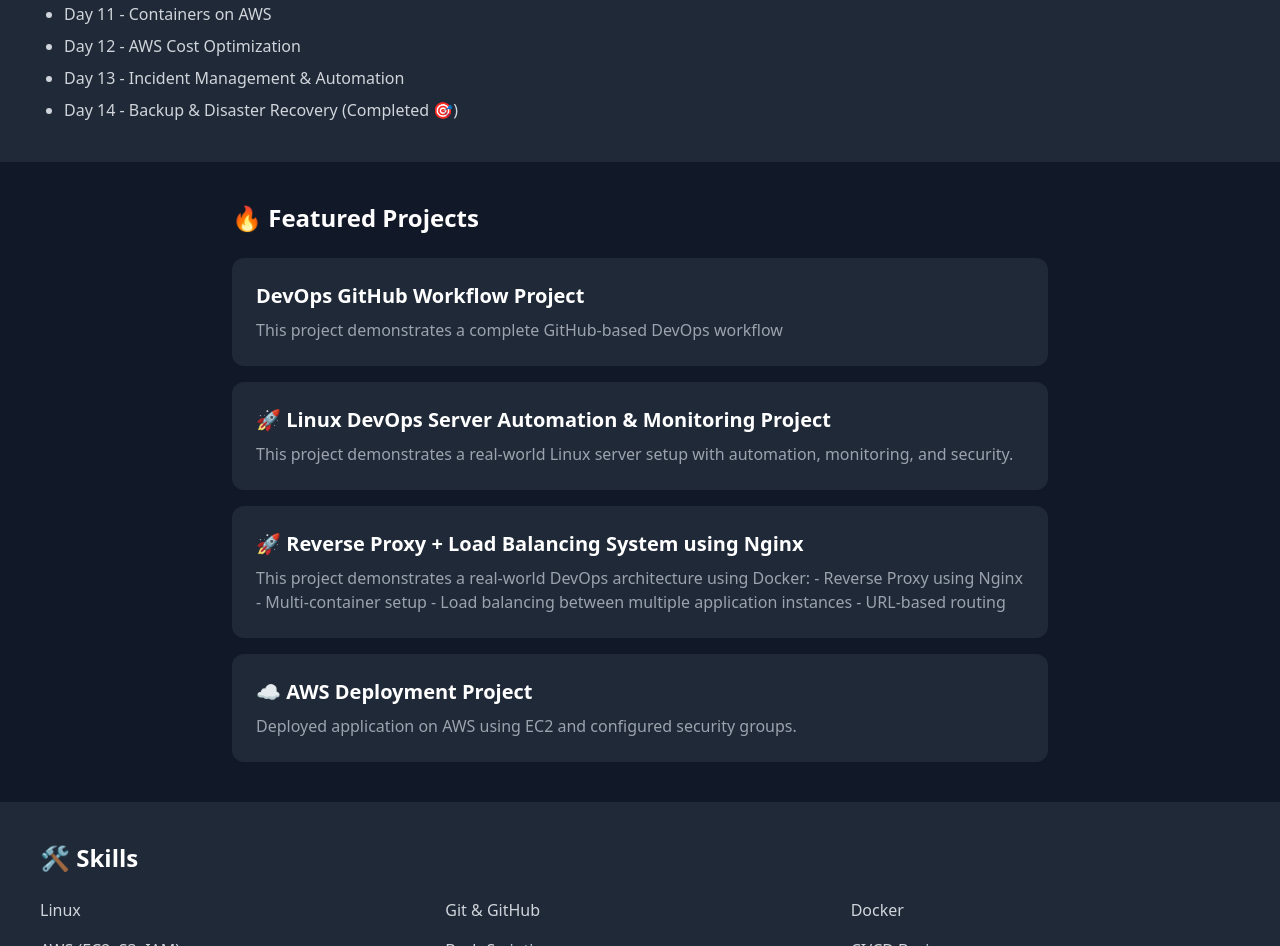
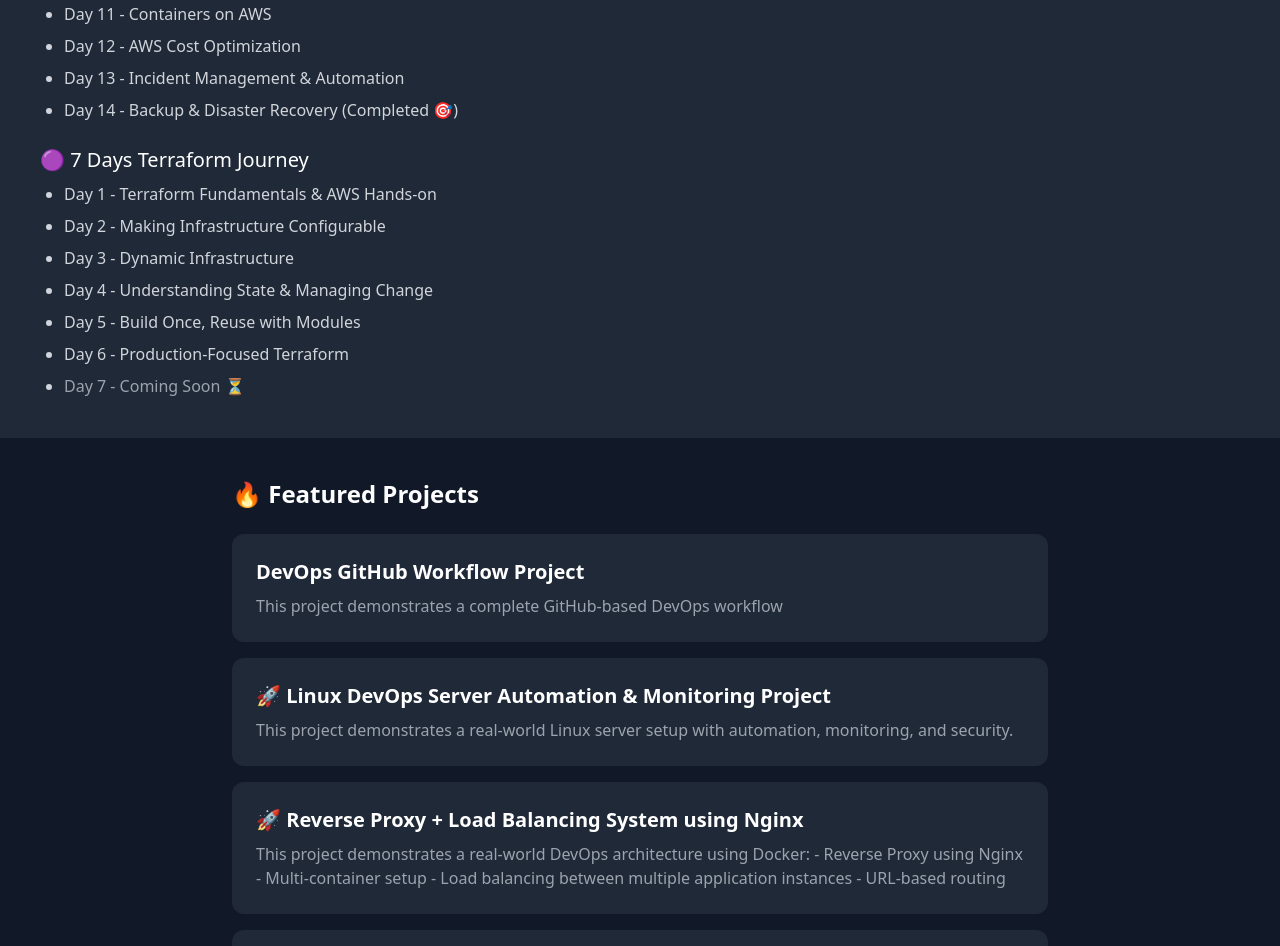
Before and after one commit to vshlsharma/vshlsharma.github.io, a plain HTML site: page index.html in a window 1280 px wide. Shown: the part 2026-2972 px from the top of the page. Drawn offline with nearby package versions, Linux system fonts and the light colour scheme.

Commit message:
Update index.html

```diff
--- a/index.html
+++ b/index.html
@@ -207,6 +207,61 @@
       </li>
     </ul>
 
+    <!-- Terraform -->
+    <h3 class="text-xl mt-6 mb-2">🟣 7 Days Terraform Journey</h3>
+    <ul class="list-disc ml-6 text-gray-300 space-y-2">
+      <li>
+        <a href="https://www.linkedin.com/feed/update/urn:li:activity:7514994433524731904/"
+           target="_blank" rel="noopener noreferrer"
+           class="hover:text-blue-400 hover:underline">
+          Day 1 - Terraform Fundamentals &amp; AWS Hands-on
+        </a>
+      </li>
+
+      <li>
+        <a href="https://www.linkedin.com/feed/update/urn:li:activity:7521899367104929792/"
+           target="_blank" rel="noopener noreferrer"
+           class="hover:text-blue-400 hover:underline">
+          Day 2 - Making Infrastructure Configurable
+        </a>
+      </li>
+
+      <li>
+        <a href="https://www.linkedin.com/feed/update/urn:li:activity:7528083985554534400/"
+           target="_blank" rel="noopener noreferrer"
+           class="hover:text-blue-400 hover:underline">
+          Day 3 - Dynamic Infrastructure
+        </a>
+      </li>
+
+      <li>
+        <a href="https://www.linkedin.com/feed/update/urn:li:activity:7530724930108239872/"
+           target="_blank" rel="noopener noreferrer"
+           class="hover:text-blue-400 hover:underline">
+          Day 4 - Understanding State &amp; Managing Change
+        </a>
+      </li>
+
+      <li>
+        <a href="https://www.linkedin.com/feed/update/urn:li:activity:7530757464791887872/"
+           target="_blank" rel="noopener noreferrer"
+           class="hover:text-blue-400 hover:underline">
+          Day 5 - Build Once, Reuse with Modules
+        </a>
+      </li>
+
+      <li>
+        <a href="https://www.linkedin.com/feed/update/urn:li:activity:7532066377197670400/"
+           target="_blank" rel="noopener noreferrer"
+           class="hover:text-blue-400 hover:underline">
+          Day 6 - Production-Focused Terraform
+        </a>
+      </li>
+
+      <li>
+        <span class="text-gray-400">Day 7 - Coming Soon ⏳</span>
+      </li>
+    </ul>
   </section>
 
   <!-- Projects -->
```
